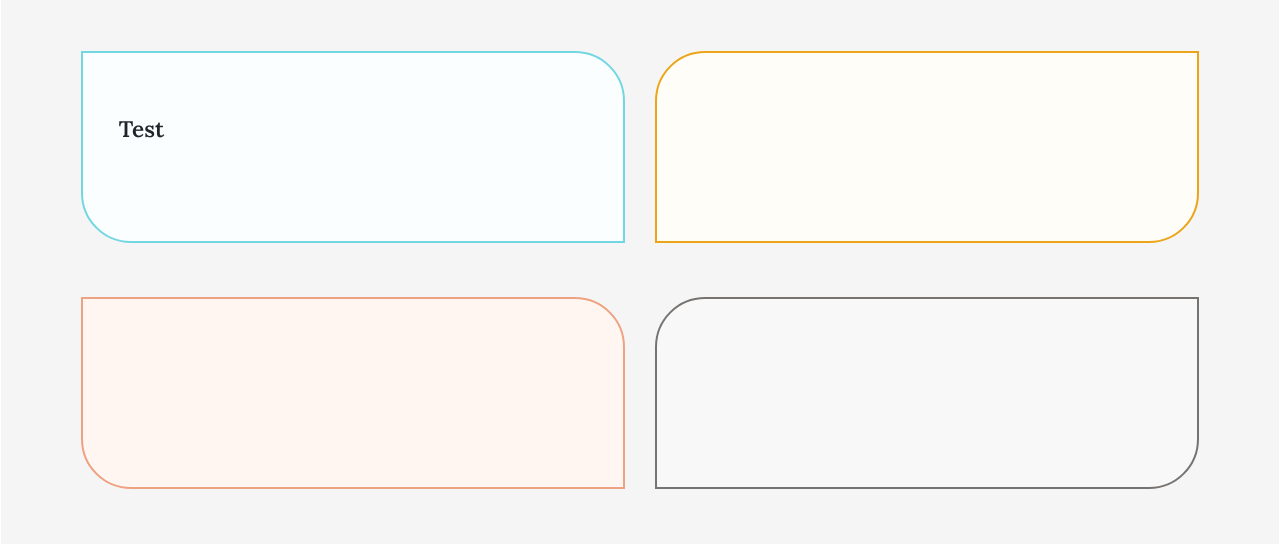
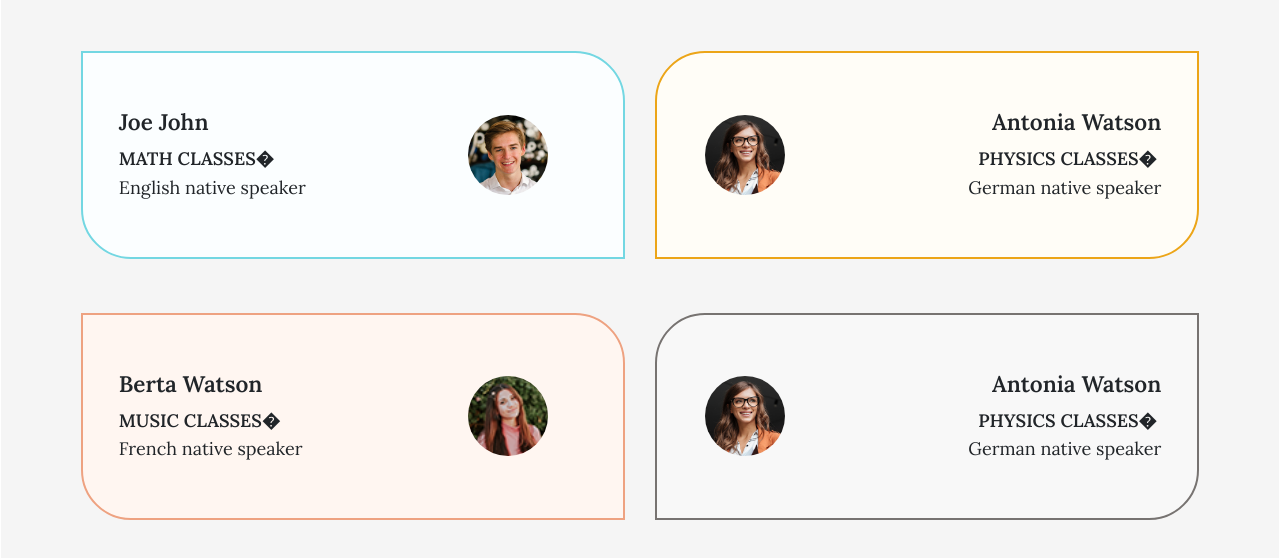
Before and after one commit to Krohedae/BricksFantasy, a plain HTML site: page index.html in a window 1280 px wide. Shown: the part 7360-7918 px from the top of the page. Drawn offline with Linux system fonts and the light colour scheme; a script that the page names is missing; a web font is replaced by a local one.

Commit message:
Update index.html

```diff
--- a/index.html
+++ b/index.html
@@ -491,7 +491,7 @@
                     </div>
 
                     <div class="col-9 allow-drop mx-auto order-2 order-md-1 element" style="max-width: 320px;" id="element_1643279753872">
-                        <h6 class="element" id="element_1643279753980"></h6>
+
                         <p class="mb-0 element" id="element_1643279753859"></p>
                     </div>
                 </div>
@@ -510,7 +510,7 @@
                     </div>
 
                     <div class="col-9 allow-drop mx-auto order-2 order-md-2 element" style="max-width: 320px;" id="element_1643279754028">
-                        <h6 class="element" id="element_1643279753980"></h6>
+
                         <p class="mb-0 element" id="element_1643279753842" style="text-align: right;"><b>�&nbsp;<br></b>‌</p>
                     </div>
                 </div>
@@ -520,14 +520,14 @@
                     <div class="col-3 me-sm-4 mb-5 mb-sm-0 mx-auto mx-sm-0 order-1 order-md-2">
                         <div class="w-80 mx-auto">
                             <div class="img-as-background rounded-circle square">
-                                <img src="">
+                                <img src="images/team-1-2.jpg">
                             </div>
                         </div>
                     </div>
 
                     <div class="col-9 allow-drop mx-auto order-2 order-md-1 element" style="max-width: 320px;" id="element_1643279753992">
-                        <h6 class="element" id="element_1643279753980">Test</h6>
-                        <p class="mb-0 element" id="element_1643279753973"><b>&nbsp;</b><br></p>
+                        <h6 class="element" id="element_1643279753980">Joe John</h6>
+                        <p class="mb-0 element" id="element_1643279753973"><b>MATH CLASSES�&nbsp;</b><br>‌English native speaker</p>
                     </div>
                 </div>
             </div>
@@ -537,14 +537,14 @@
                     <div class="col-3 me-sm-4 mb-5 mb-sm-0 mx-auto mx-sm-0 order-1 order-md-1">
                         <div class="  w-80 mx-auto">
                             <div class="img-as-background rounded-circle square">
-                                <img src="" style="width: 61.5px; height: auto;">
+                                <img src="images/team-1-8.jpg" style="width: 61.5px; height: auto;">
                             </div>
                         </div>
                     </div>
 
                     <div class="col-9 allow-drop mx-auto order-2 order-md-2 element" style="max-width: 320px;" id="element_1643279754055">
-                        <h6 class="element" id="element_1643279754056" style="text-align: right;"></h6>
-                        <p class="mb-0 element" id="element_1643279754054" style="text-align: right;"><b>&nbsp;</b><br></p>
+                        <h6 class="element" id="element_1643279754056" style="text-align: right;">Antonia Watson</h6>
+                        <p class="mb-0 element" id="element_1643279754054" style="text-align: right;"><b>PHYSICS CLASSES�&nbsp;</b><br>‌German native speaker</p>
                     </div>
                 </div>
             </div>
@@ -554,14 +554,14 @@
                     <div class="col-3 me-sm-4 mb-5 mb-sm-0 mx-auto mx-sm-0 order-1 order-md-2">
                         <div class=" w-80 mx-auto">
                             <div class="img-as-background rounded-circle square">
-                                <img src="">
+                                <img src="images/team-1-7.jpg">
                             </div>
                         </div>
                     </div>
 
                     <div class="col-9 allow-drop mx-auto order-2 order-md-1 element" style="max-width: 320px;" id="element_1643279754105">
-                        <h6 class="element" id="element_1643279754093"></h6>
-                        <p class="mb-0 element" id="element_1643279754106"><b>&nbsp;</b><br>‌</p>
+                        <h6 class="element" id="element_1643279754093">Berta Watson</h6>
+                        <p class="mb-0 element" id="element_1643279754106"><b>MUSIC CLASSES�&nbsp;</b><br>‌French native speaker</p>
                     </div>
                 </div>
             </div>
@@ -570,14 +570,14 @@
                     <div class="col-3 me-sm-4 mb-5 mb-sm-0 mx-auto mx-sm-0 order-1 order-md-1">
                         <div class="  w-80 mx-auto">
                             <div class="img-as-background rounded-circle square">
-                                <img src="">
+                                <img src="images/team-1-8.jpg">
                             </div>
                         </div>
                     </div>
 
                     <div class="col-9 allow-drop mx-auto order-2 order-md-2 element" style="max-width: 320px;" id="mw-cl-id-1643381382554">
-                        <h6 class="element" id="mw-cl-id-1643381382555" style="text-align: right;"></h6>
-                        <p class="mb-0 element" id="mw-cl-id-1643381382556" style="text-align: right;"><b>&nbsp;</b><br></p>
+                        <h6 class="element" id="mw-cl-id-1643381382555" style="text-align: right;">Antonia Watson</h6>
+                        <p class="mb-0 element" id="mw-cl-id-1643381382556" style="text-align: right;"><b>PHYSICS CLASSES�&nbsp;</b><br>‌German native speaker</p>
                     </div>
                 </div>
             </div>
```
